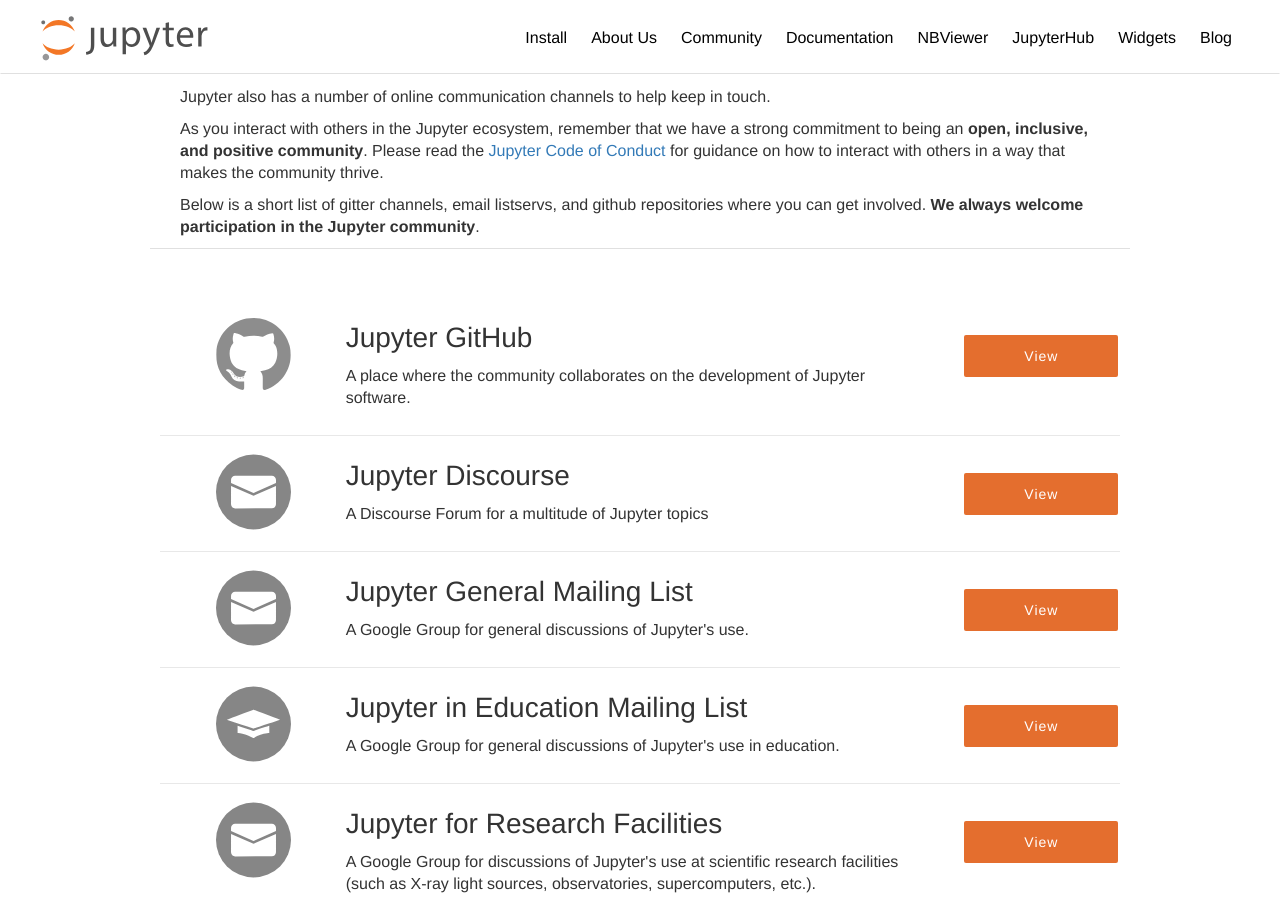
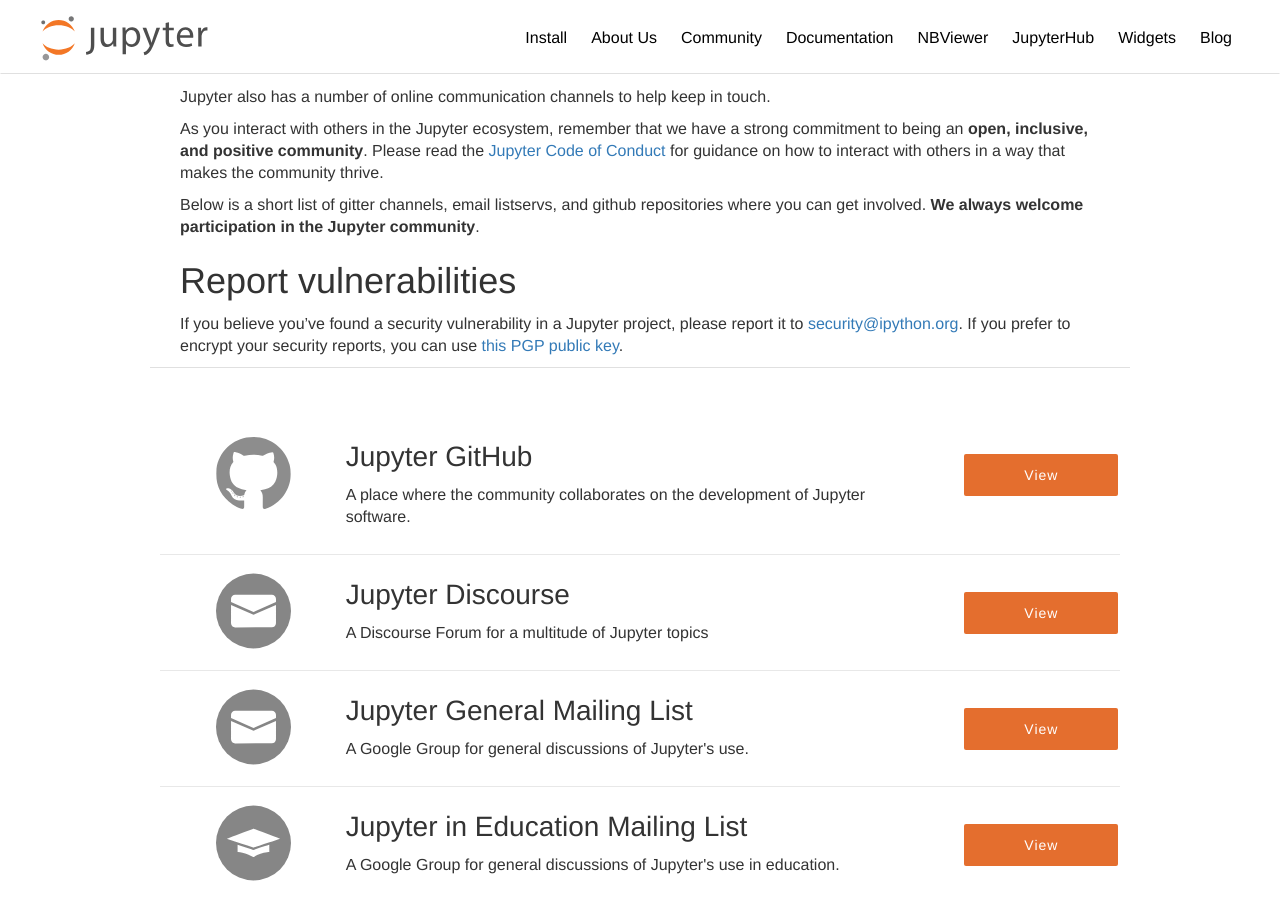
Before and after one commit to jupyter/jupyter.github.io, a Jekyll site: the page built from community.md, in a window 1280 px wide and 900 px high, scrolled down 709 px. Built offline with Jekyll 4.4.1, drawn with Linux system fonts in a browser that asks for light colours; comment, search, counter and statistics services are not loaded.

Commit message:
Add vulerability reporting info to community page
https://discourse.jupyter.org/t/responsible-vulnerability-reporting/655

```diff
--- a/community.md
+++ b/community.md
@@ -43,4 +43,8 @@
 Below is a short list of gitter channels, email listservs, and github repositories
 where you can get involved. **We always welcome participation in the Jupyter community**.
 
+## Report vulnerabilities
+
+If you believe you've found a security vulnerability in a Jupyter project, please report it to [security@ipython.org](mailto:security@ipython.org). If you prefer to encrypt your security reports, you can use [this PGP public key](https://jupyter-notebook.readthedocs.io/en/stable/_downloads/ipython_security.asc).
+
 {% include community_lists.html %}
```
